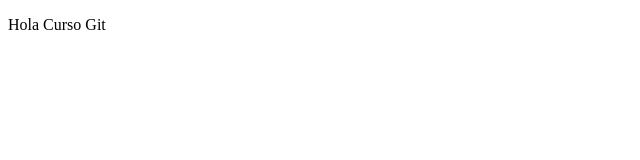
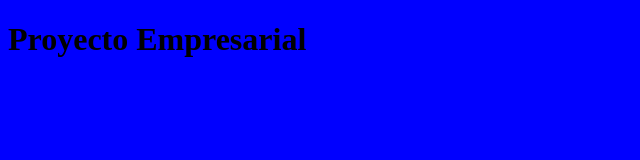
Before and after one commit to gonzmunoz/CursoGit, a plain HTML site: page index.html in a window 1280 px wide. Shown: the whole page, without its empty margins (0-640 px from the left). Drawn offline with Linux system fonts and the light colour scheme.

Commit message:
Párrafo y tamaño fuente

```diff
--- a/css/estilos.css
+++ b/css/estilos.css
@@ -0,0 +1,5 @@
+@charset "utf-8";
+/* CSS Document */
+body{
+	background-color: #00F;
+}
--- a/index.html
+++ b/index.html
@@ -3,8 +3,9 @@
   <head>
     <meta http-equiv="Content-Type" content="text/html;charset=utf-8" />
     <title>HTML 5</title>
+	<link href="css/estilos.css" rel="stylesheet" type="text/css">
   </head>
   <body>
-    <p>Hola Curso Git</p>
+	<h1>Proyecto Empresarial</h1>
   </body>
 </html>
```
